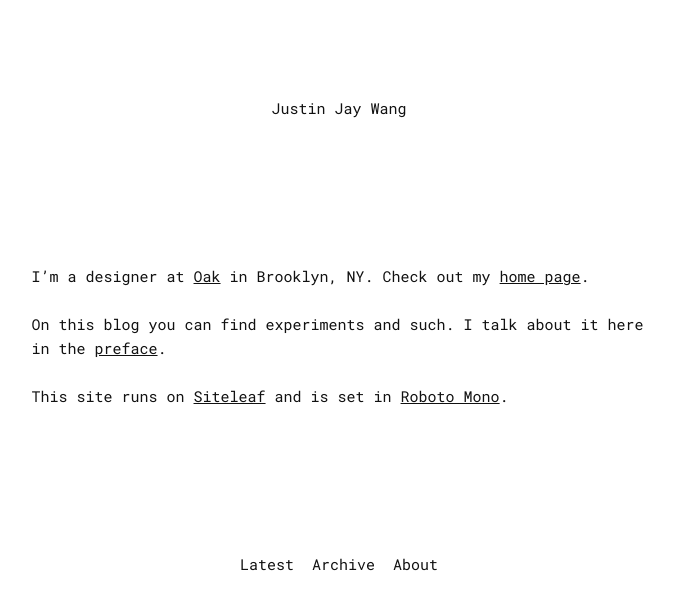
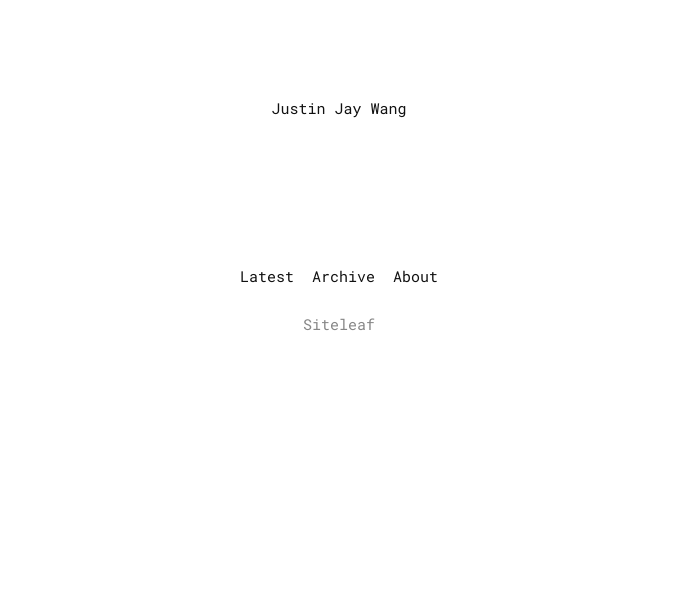
Before and after one commit to justinjaywang/blog, a Jekyll site: the page built from about.markdown, in a window 1280 px wide. Shown: the top 610 px of the page, without its empty margins (301-975 px from the left). Built offline with Jekyll 4.4.1, drawn with Linux system fonts in a browser that asks for light colours.

Commit message:
add siteleaf; change about link to home page

```diff
--- a/_includes/footer.html
+++ b/_includes/footer.html
@@ -3,7 +3,8 @@
     <ul class="inline-list">
       <li><a href="/" class="shh">Latest</a></li>
       <li><a href="/archive/" class="shh">Archive</a></li>
-      <li><a href="/about/" class="shh">About</a></li>
+      <li><a href="http://justinjay.wang" class="shh" target="_blank">About</a></li>
     </ul>
   {% endcapture %}{{ footer_links |  normalize_whitespace | replace: '> <', '><' }}
+  <div class="powered-by light"><a href="http://www.siteleaf.com" class="shh" target="_blank">Siteleaf</a></div>
 </footer>
--- a/about.markdown
+++ b/about.markdown
@@ -2,9 +2,3 @@
 title: About
 show_title: false
 ---
-
-I'm a designer at [Oak](https://oak.is) in Brooklyn, NY. Check out my [home page](http://justinjay.wang).
-
-On this blog you can find experiments and such. I talk about it here in the [preface](/2017/preface/).
-
-This site runs on [Siteleaf](https://www.siteleaf.com/) and is set in [Roboto Mono](https://fonts.google.com/specimen/Roboto+Mono).
--- a/assets/css/all.scss
+++ b/assets/css/all.scss
@@ -113,6 +113,9 @@ i {
 .footer {
   margin-top: $v*6;
   margin-bottom: $v*4;
+}
+.powered-by {
+  margin-top: $v;
 }
 
 // post
```
